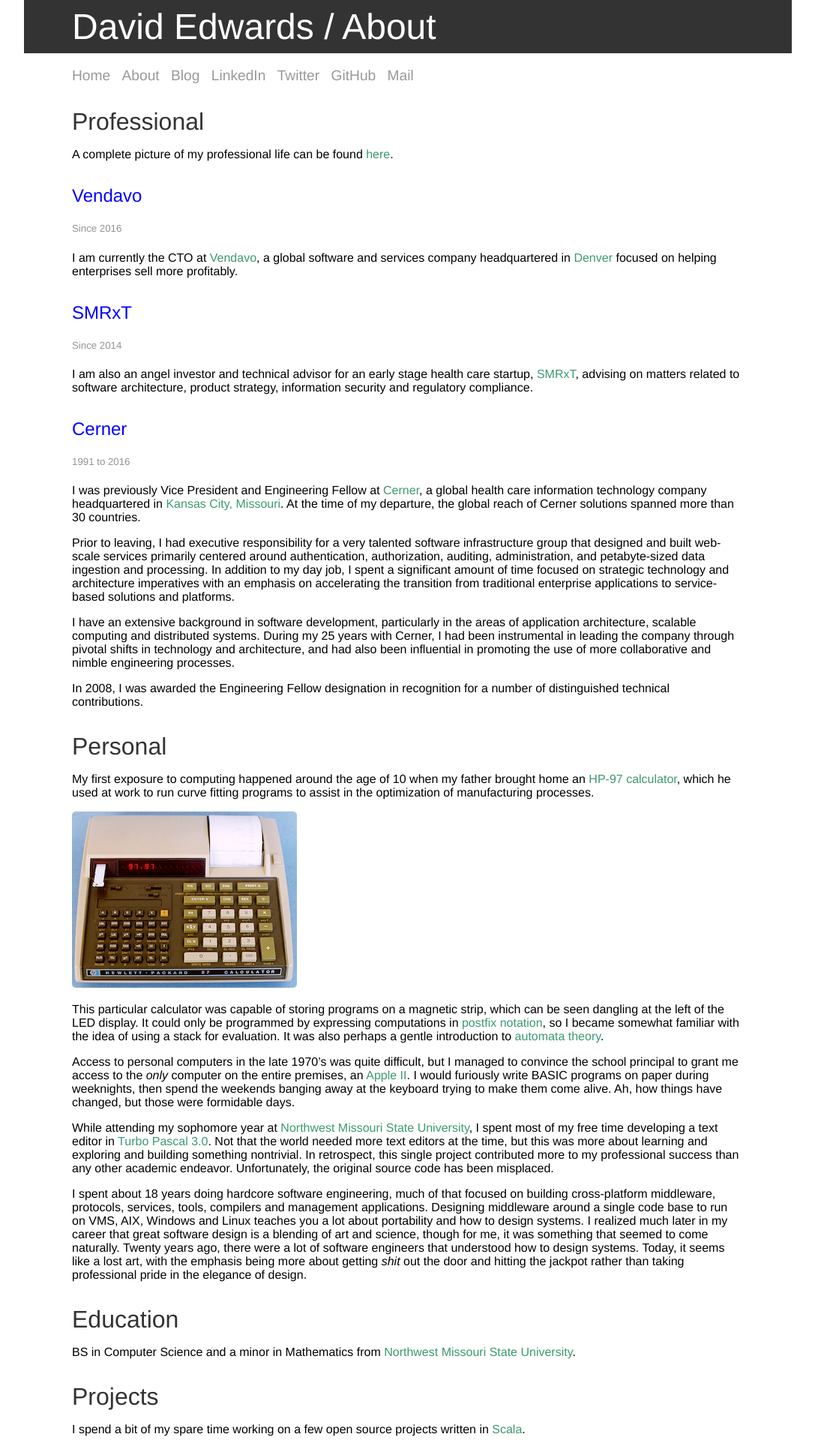
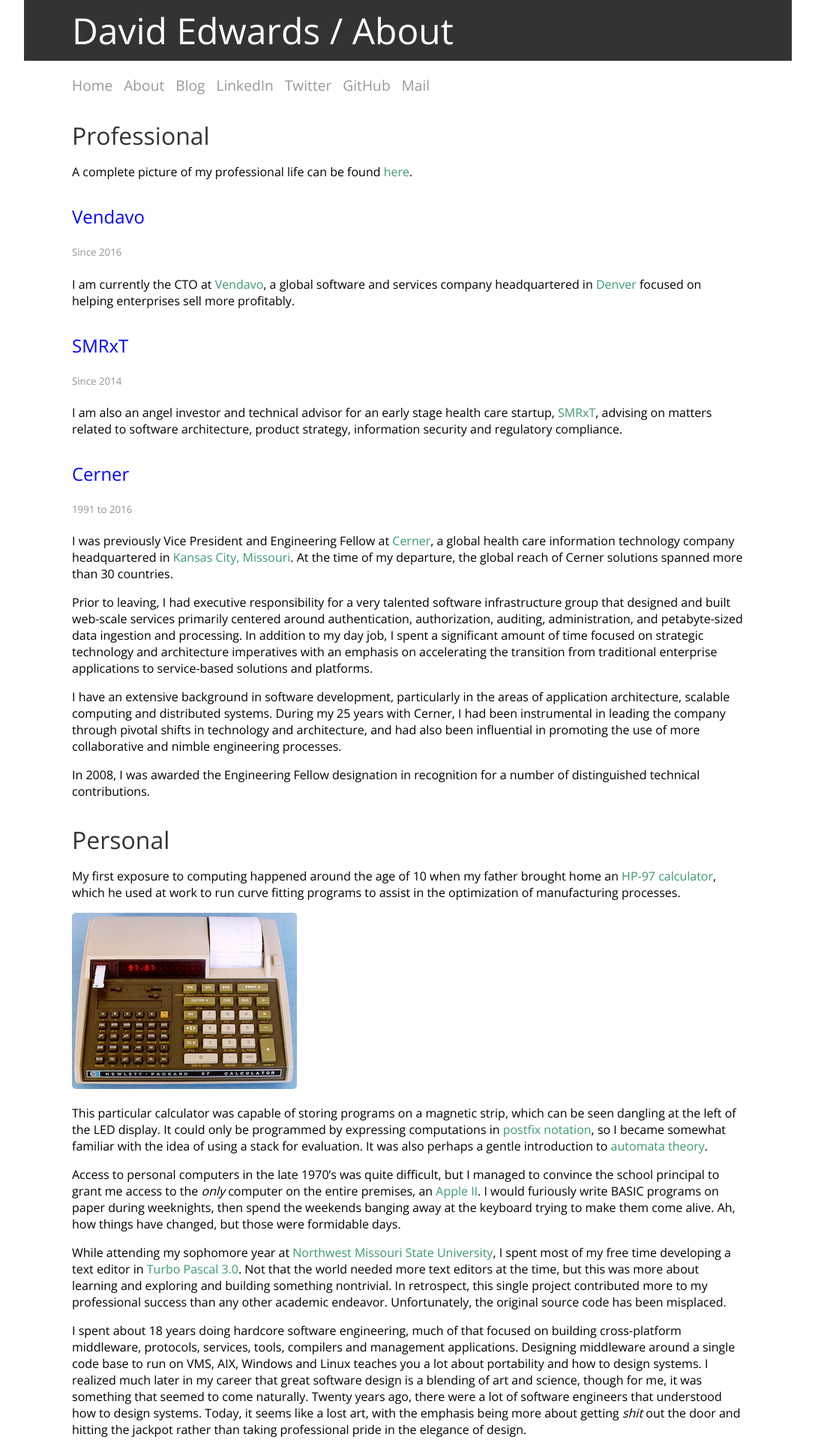
Before and after one commit to davidledwards/davidledwards.github.io, a Jekyll site: the page built from about/index.md, in a window 1280 px wide. Shown: the top 1920 px of the page at 75% size, without its empty margins (96-1183 px from the left). Built offline with Jekyll 4.4.1, drawn with Linux system fonts in a browser that asks for light colours; some of the changed text lies outside the part shown.

Commit message:
change font to OpenSans; update travel locations

```diff
--- a/_layouts/default.html
+++ b/_layouts/default.html
@@ -4,6 +4,7 @@
     <title>{{ page.title }}</title>
     <link rel="stylesheet" type="text/css" href="/css/main.css"/>
     <link rel="stylesheet" type="text/css" href="/css/syntax.css"/>
+    <link rel="stylesheet" href="https://fonts.googleapis.com/css?family=Open+Sans"/>
     <link rel="icon" type="image/png" href="/images/icon.png"/>
     <meta name="author" content="David Edwards"/>
   </head>
--- a/css/main.css
+++ b/css/main.css
@@ -1,5 +1,5 @@
 body {
-  font-family: Avenir, Helvetica, sans-serif;
+  font-family: 'Open Sans', Helvetica, sans-serif;
   margin: 0;
   margin-left: 10%;
   margin-right: 10%;
```
Also changed, not shown: about/index.md (+1 -0 lines).
